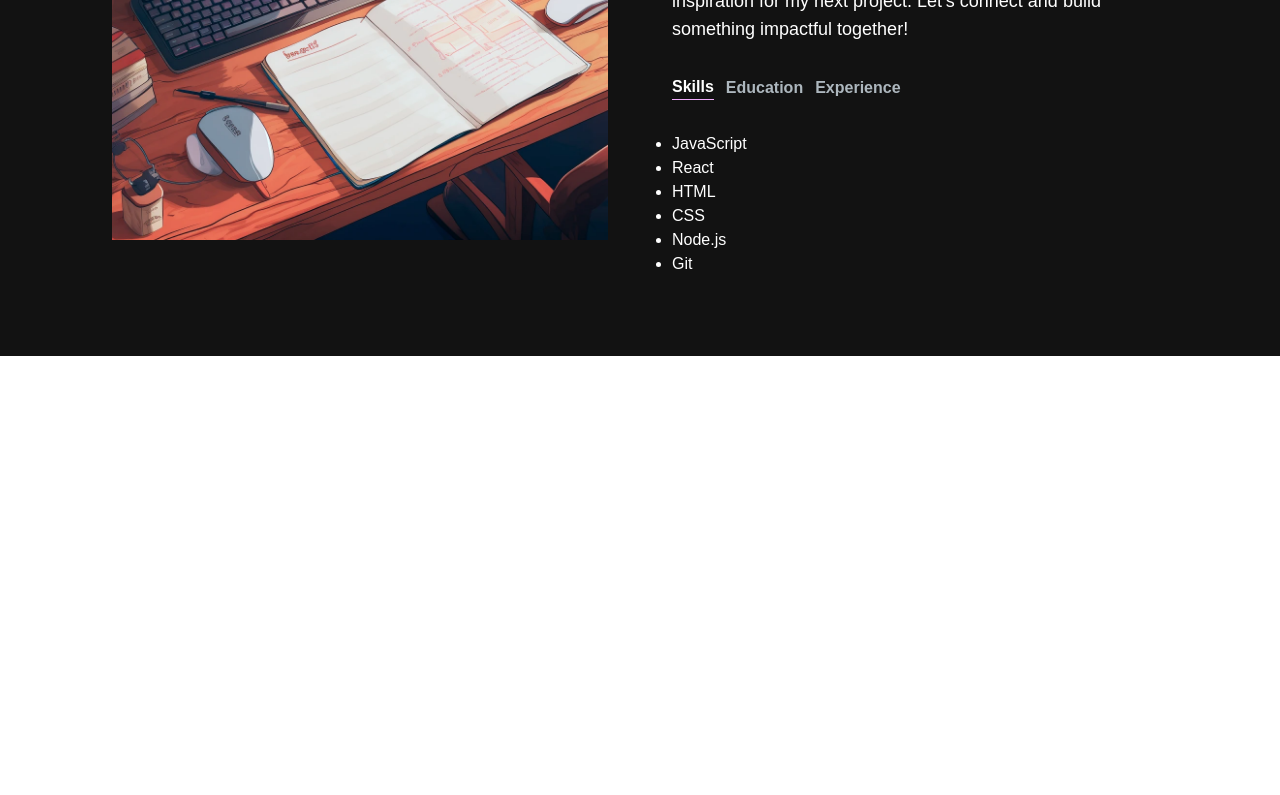
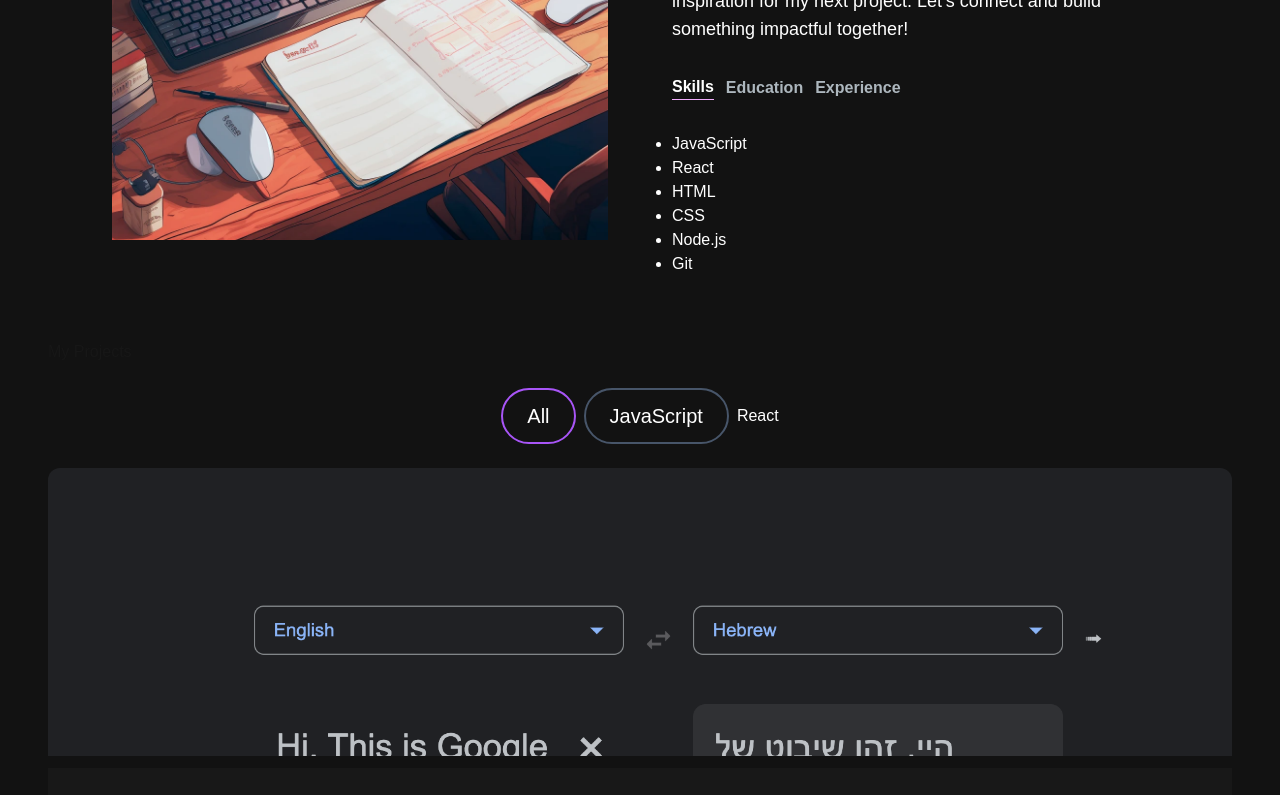
Before and after one commit to yaelshteiman/portfolio, a Next.js app: page / in a window 1280 px wide. Shown: the part 745-1540 px from the top of the page. Before the commit the page ends 1101 px from the top, so only its background shows below. Built offline with nearby package versions, Linux system fonts and the light colour scheme.

Commit message:
partial projects section

```diff
--- /dev/null
+++ b/app/components/ProjectCard.jsx
@@ -0,0 +1,29 @@
+import React from "react";
+import { CodeBracketIcon, EyeIcon } from "@heroicons/react/24/outline";
+import Link from "next/link";
+
+const ProjectCard = ({imgUrl, title, description, gitUrl}) => {
+    return (
+        <div>
+            <div
+                className="h-52 md:h-72 rounded-t-xl relative group"
+                style={{ background: `url(${imgUrl})`, backgroundSize: "cover" }}
+            >
+                <div className="overlay items-center justify-center absolute top-0 left-0 w-full h-full bg-[#181818] bg-opacity-0 hidden group-hover:flex group-hover:bg-opacity-80 transition-all duration-500">
+                    <Link
+                        href={gitUrl}
+                        className="h-14 w-14 mr-2 border-2 relative rounded-full border-[#ADB7BE] hover:border-white"
+                    >
+                        <CodeBracketIcon className="h-10 w-10 text-[#ADB7BE] absolute top-1/2 left-1/2 transform -translate-x-1/2 -translate-y-1/2  cursor-pointer group-hover/link:text-white" />
+                    </Link>
+                </div>
+            </div>
+            <div className="text-white rounded-b-xl mt-3 bg-[#181818] py-6 px-4">
+                <h5 className="font-xl font-semibold mb-2">{title}</h5>
+                <p className="text-[#ADB7BE]">{description}</p>
+            </div>
+        </div>
+    )
+}
+
+export default ProjectCard;
--- /dev/null
+++ b/app/components/ProjectsSection.jsx
@@ -0,0 +1,80 @@
+import React from 'react'
+import ProjectCard from "./ProjectCard";
+
+const projectsData = [
+    {
+        id: 1,
+        title: "Google Translate Clone",
+        description: "Developed a functional clone of Google Translate, leveraging JavaScript and Node.js to provide " +
+            "accurate language translation. This project integrates external translation APIs to support multiple " +
+            "languages and real-time text processing.",
+        image: "/images/projects/1.png",
+        tags: ["All", "JavaScript", "React", "Node.js", "APIs", "CSS"],
+        gitUrl: "/https://github.com/yaelshteiman/google-translate-clone"
+    },
+    {
+        id: 2,
+        title: "Weather App",
+        description: "A simple weather application built with React that allows users to explore current weather " +
+            "conditions locally and worldwide. It provides additional details like \"Feels Like,\" \"Humidity,\" and " +
+            "\"Wind Speed\" for a more comprehensive view of the weather. Weather data is fetched from the OpenWeatherMap API.",
+        image: "/images/projects/2.png",
+        tags: ["All", "JavaScript", "React", "Node.js", "APIs", "HTML","CSS"],
+        gitUrl: "/https://github.com/yaelshteiman"
+    },
+    {
+        id: 3,
+        title: "Doodle Jump",
+        description: "Recreated the classic Doodle Jump game using JavaScript, HTML, and CSS. This project demonstrates " +
+            "interactive game mechanics, character movement, and dynamic rendering within the browser.",
+        image: "/images/projects/3.png",
+        tags: ["All", "JavaScript","HTML", "CSS"],
+        gitUrl: "/https://github.com/yaelshteiman/js-doodle-jump"
+    },
+    {
+        id: 4,
+        title: "Memory Card Game",
+        description: "Developed a strategic memory card game entirely in TypeScript, focusing on gameplay logic, " +
+            "user interaction, and responsive design. The game challenges players' memory and strategic thinking skills" +
+            " as they match cards while avoiding penalties.",
+        image: "/images/projects/4.png",
+        tags: ["All", "TypeScript", "HTML", "Tailwind CSS"],
+        gitUrl: "/https://github.com/yaelshteiman/memory-card-game"
+    },
+    {
+        id: 5,
+        title: "My Portfolio",
+        description: "a portfolio website built with Next.js and Tailwind CSS. It showcases my skills, projects, and " +
+            "achievements in an elegant and responsive design.",
+        image: " /images/projects/5.png",
+        tags: ["All", "JavaScript", "React" ,"Next.js", "Tailwind CSS"],
+        gitUrl: "/https://github.com/yaelshteiman"
+    }
+]
+
+const ProjectsSection = () => {
+    return (
+        <>
+            <h2> My Projects</h2>
+            <div className="text-white flex flex-row justify-center items-center gap-2 py-6">
+                <button className="rounded-full border-2 border-purple-500 px-6 py-3 text-xl cursor-pointer">All</button>
+                <button className="rounded-full border-2 border-slate-600 hover:border-white px-6 py-3 text-xl cursor-pointer">JavaScript</button>
+                <button>React</button>
+            </div>
+            <div>
+                {projectsData.map((project) =>
+                    <ProjectCard
+                        key={project.id}
+                        title={project.title}
+                        description={project.description}
+                        imgUrl={project.image}
+                        tags={project.tags}
+                        gitUrl={project.gitUrl}
+                    />
+                )}
+            </div>
+        </>
+    )
+}
+
+export default ProjectsSection;
--- a/app/page.js
+++ b/app/page.js
@@ -2,14 +2,16 @@ import Image from "next/image";
 import HeroSection from "./components/HeroSection";
 import Navbar from "./components/Navbar";
 import AboutSection from "./components/AboutSection";
+import ProjectsSection from "./components/ProjectsSection";
 
 export default function Home() {
     return (
         <main className="flex min-h-screen flex-col bg-[#121212] ">
-          <Navbar />
+            <Navbar/>
             <div className="container mt-24  mx-auto px-12 py-4">
-          <HeroSection />
-            <AboutSection />
+                <HeroSection/>
+                <AboutSection/>
+                <ProjectsSection/>
             </div>
         </main>
     );
```
Also changed, not shown: public/images/projects/5.png (added). Lines whose indentation alone changed are shown as unchanged.
